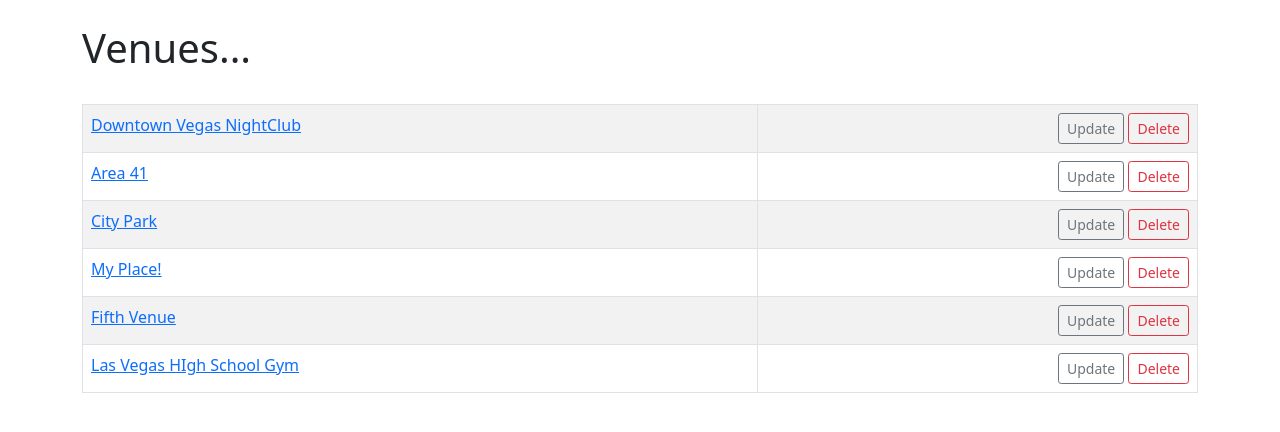
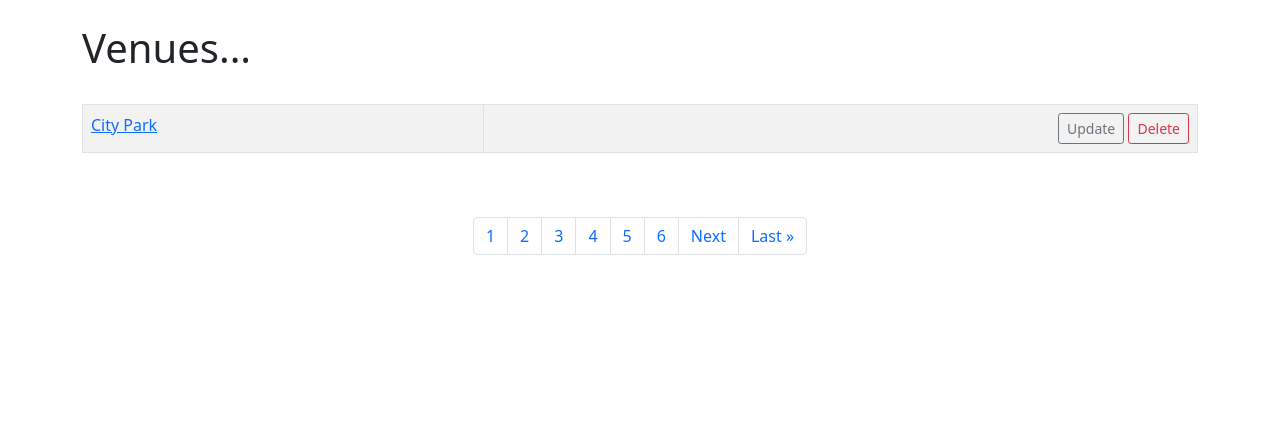
Before and after one commit to flatplanet/Django-Club-Youtube-Playlist, a Django app: page /list_venues in a window 1280 px wide. Shown: the part 56-488 px from the top of the page. Run offline with Django 3.2, Linux system fonts and the light colour scheme; data comes from the database, SQL or seed files in the repository; both versions use the stored data as it was after the commit.

Commit message:
pagination

```diff
--- a/events/templates/events/venue.html
+++ b/events/templates/events/venue.html
@@ -5,7 +5,7 @@
 	<h1>Venues...</h1>
 <br/>
 <table class="table table-striped table-hover table-bordered">
-	{% for venue in venue_list %}
+	{% for venue in venues %}
 		<tr>
 			<td>
 				<a href="{% url 'show-venue' venue.id %}">{{ venue }}</a>
@@ -18,5 +18,47 @@
 		</tr>
 	{% endfor %}
 </table>
+<br/></br/>
+<!--
+{{ venues }}<br/>
+Has Previous: {{ venues.has_previous }}<br/>
+Has Next: {{ venues.has_next }}<br/>
+Current Page: {{ venues.number }}<br/>
+Number of Pages: {{ venues.paginator.num_pages }}<br/>
+<hr><br/><br/>
+-->
+
+<nav aria-label="Page navigation example">
+  <ul class="pagination justify-content-center">
+
+
+
+{% if venues.has_previous %}
+	<li class="page-item"><a class="page-link" href="?page=1">&laquo First</a></li>
+
+	<li class="page-item"><a class="page-link" href="?page={{ venues.previous_page_number }}">Previous</a></li>
+
+{% endif %}
+
+<!--
+<li class="page-item disabled"><a href="#" class="page-link">Page {{ venues.number }} of {{ venues.paginator.num_pages }}</a></li>
+-->
+
+{% for i in nums %}
+	<li class="page-item"><a class="page-link" href="?page={{ forloop.counter }}">{{ forloop.counter }}</a></li>
+
+{% endfor %}
+
+
+{% if venues.has_next %}
+	<li class="page-item"><a class="page-link" href="?page={{ venues.next_page_number }}">Next</a></li>
+
+	<li class="page-item"><a class="page-link" href="?page={{ venues.paginator.num_pages }}">Last &raquo</a></li>
+
+{% endif %}
+
+ </ul>
+</nav>
+<br/>
 
 {% endblock %}
--- a/events/views.py
+++ b/events/views.py
@@ -8,11 +8,15 @@ from .forms import VenueForm, EventForm
 from django.http import HttpResponse
 import csv
 
+# Import PDF Stuff
 from django.http import FileResponse
 import io
 from reportlab.pdfgen import canvas
 from reportlab.lib.units import inch
 from reportlab.lib.pagesizes import letter
+
+# Import Pagination Stuff
+from django.core.paginator import Paginator
 
 
 # Generate a PDF File Venue List
@@ -46,7 +50,7 @@ def venue_pdf(request):
 		lines.append(venue.phone)
 		lines.append(venue.web)
 		lines.append(venue.email_address)
-		lines.append("===========================")
+		lines.append(" ")
 
 	# Loop
 	for line in lines:
@@ -178,9 +182,19 @@ def show_venue(request, venue_id):
 		{'venue': venue})
 
 def list_venues(request):
-	venue_list = Venue.objects.all().order_by('?')
+	#venue_list = Venue.objects.all().order_by('?')
+	venue_list = Venue.objects.all()
+
+	# Set up Pagination
+	p = Paginator(Venue.objects.all(), 1)
+	page = request.GET.get('page')
+	venues = p.get_page(page)
+	nums = "a" * venues.paginator.num_pages
 	return render(request, 'events/venue.html',
-		{'venue_list': venue_list})
+		{'venue_list': venue_list,
+		'venues': venues,
+		'nums':nums}
+		)
 
 def add_venue(request):
 	submitted = False
```
Also changed, not shown: db.sqlite3.
